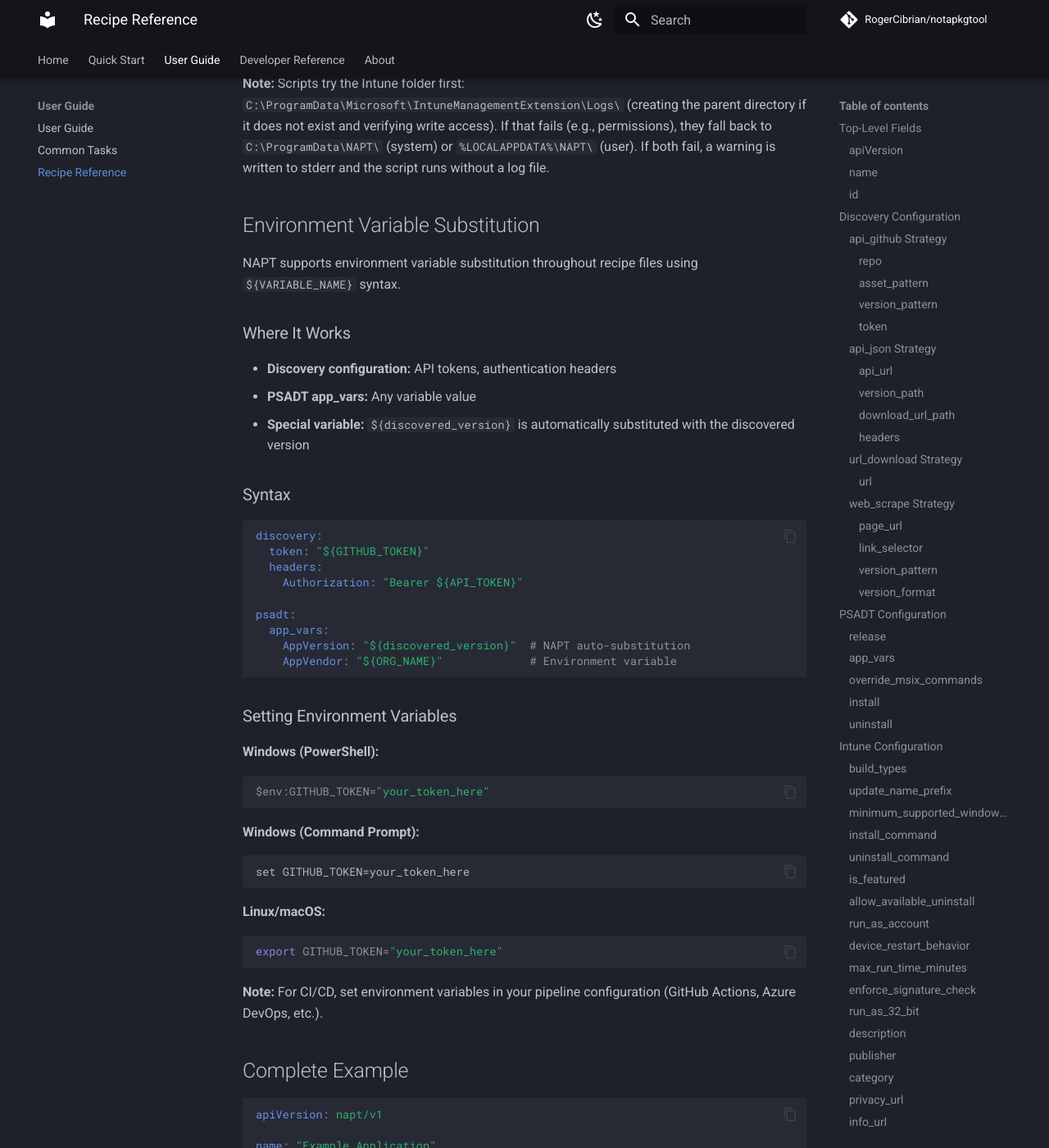
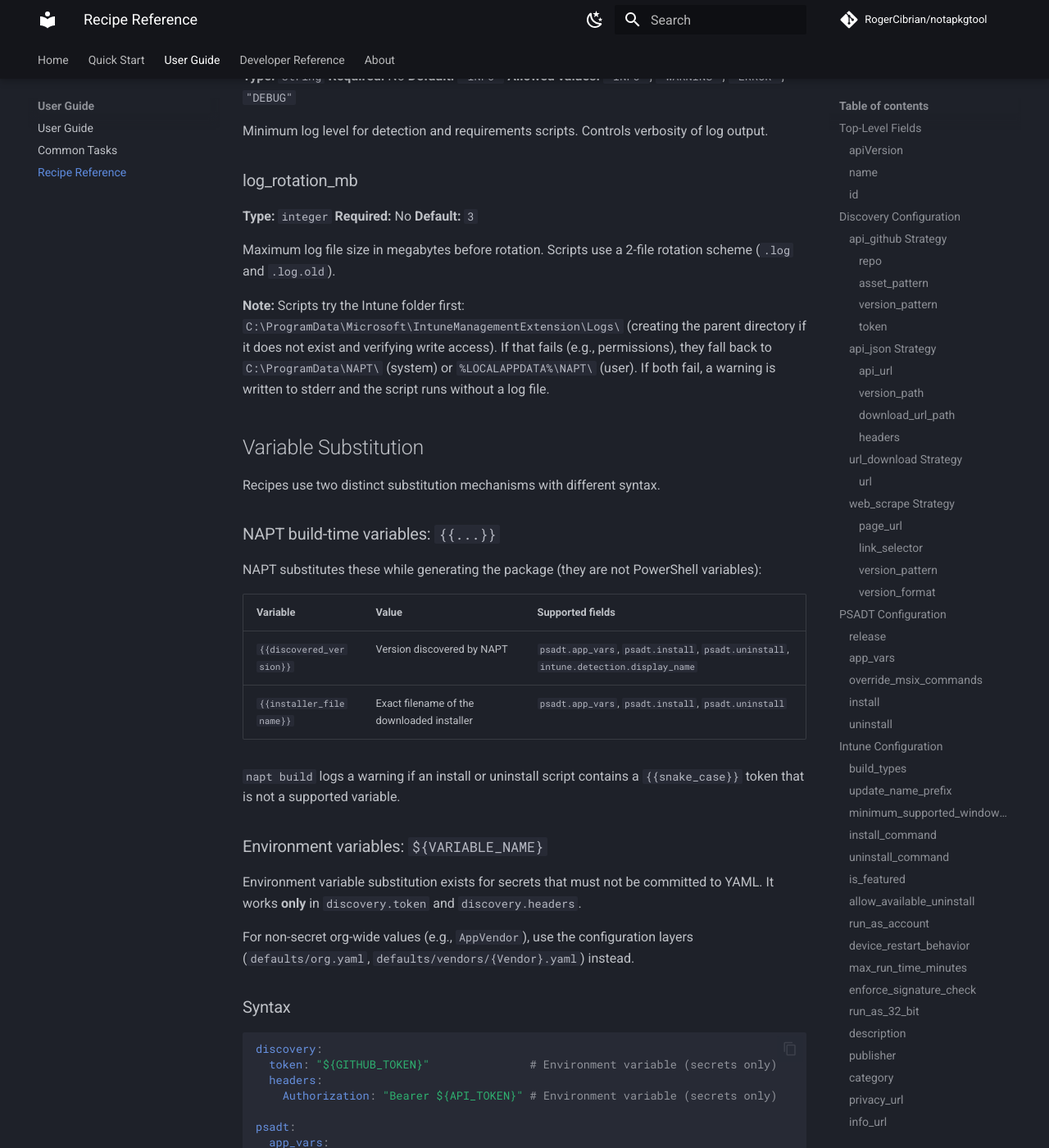
Before and after one commit to RogerCibrian/notapkgtool, an MkDocs documentation site: the page built from docs/recipe-reference.md, in a window 1280 px wide and 1400 px high, scrolled down 19486 px. Shown: the whole window at 82% size. Built offline with MkDocs 1.6.1 and Material for MkDocs 9.7.7, drawn with Linux system fonts in a browser that asks for light colours; comment, search, counter and statistics services are not loaded; some of the changed text lies outside the part shown.

Commit message:
fix: Overhaul recipe variable substitution

````diff
--- a/docs/recipe-reference.md
+++ b/docs/recipe-reference.md
@@ -306,9 +306,9 @@ psadt:
   release: "latest"                      # Optional: PSADT release version
   app_vars:                              # Optional: PSADT application variables
     AppName: "Application Name"
-    AppVersion: "${discovered_version}"  # Use for auto-substitution
+    AppVersion: "{{discovered_version}}" # Substituted at build time
   install: |                             # Required: PowerShell installation script
-    Start-ADTMsiProcess -Action Install -Path "$dirFiles\installer.msi" -Parameters "ALLUSERS=1"
+    Start-ADTMsiProcess -Action Install -FilePath "{{installer_filename}}" -ArgumentList "ALLUSERS=1"
   uninstall: |                           # Required: PowerShell uninstallation script
     Uninstall-ADTApplication -Name "Application Name"
 ```
@@ -337,16 +337,20 @@ PSADT application variables set in the generated `Invoke-AppDeployToolkit.ps1` f
 **Common Variables:**
 
 - `AppName`: Display name shown in PSADT dialogs
-- `AppVersion`: Application version (use `${discovered_version}` for auto-substitution)
+- `AppVersion`: Application version (use `{{discovered_version}}` for auto-substitution)
 - `AppVendor`: Vendor name (typically set in vendor defaults)
 - `AppArch`: Architecture (`x64`, `x86`, or `All`)
 - `AppLang`: Application language
 
-**Special Variable:** `${discovered_version}` is automatically substituted with the version
-discovered by NAPT. Use this in `AppVersion` to ensure the version matches the downloaded
-installer.
+**Build-time variables:** NAPT substitutes `{{discovered_version}}` (the version
+discovered by NAPT) and `{{installer_filename}}` (the exact filename of the downloaded
+installer) in all `app_vars` values.
+Use `{{discovered_version}}` in `AppVersion` to ensure the version matches the
+downloaded installer.
 
-**Environment Variable Substitution:** All values support `${VARIABLE_NAME}` syntax.
+For org-wide values such as `AppVendor`, set them once in `defaults/org.yaml`
+(or a vendor file) instead of repeating them per recipe — the configuration
+layers are deep-merged into every recipe.
 
 ### override_msix_commands
 
@@ -399,12 +403,17 @@ psadt:
 PowerShell script executed during installation. Inserted into the generated
 `Invoke-AppDeployToolkit.ps1` in the installation section.
 
-**Available Variables:**
+**Build-time variables** (substituted by NAPT when the script is generated —
+these are not PowerShell variables):
 
-- `$($adtSession.DirFiles)`: Path to installer files directory (contains downloaded installer)
-- `$discovered_version`: Version discovered by NAPT
-- Standard PSADT variables: `$dirApp`, `$dirSupportFiles`, etc.
-- All `app_vars` are available (e.g., `$AppName`, `$AppVersion`)
+- `{{discovered_version}}`: Version discovered by NAPT
+- `{{installer_filename}}`: Exact filename of the downloaded installer in the
+  package's `Files` directory
+
+**PowerShell variables** (available at deploy time):
+
+- `$($adtSession.DirFiles)`: Path to the installer files directory
+- `$adtSession.AppName`, `$adtSession.AppVersion`, etc.: Values from `app_vars`
 
 **Commonly Used PSADT Functions:**
 
@@ -412,10 +421,14 @@ PowerShell script executed during installation. Inserted into the generated
 - `Start-ADTMsiProcess`: Install MSI files with parameters
 - `Uninstall-ADTApplication`: Uninstall applications by name
 
+**Note:** PSADT resolves a relative `-FilePath` against the `Files` directory
+and does not expand wildcards.
+Use `{{installer_filename}}` instead of a wildcard pattern.
+
 **Example:**
 ```yaml
 install: |
-  Start-ADTMsiProcess -Action Install -Path "$dirFiles\installer.msi" -Parameters "ALLUSERS=1 /qn"
+  Start-ADTMsiProcess -Action Install -FilePath "{{installer_filename}}" -ArgumentList "ALLUSERS=1"
 ```
 
 ### uninstall
@@ -749,9 +762,11 @@ generated script filenames.
 characters removed). Script filenames follow the pattern:
 `{DisplayName}_{Version}-Detection.ps1` and `{DisplayName}_{Version}-Requirements.ps1`.
 
-**Template Variable Support:** `${discovered_version}` is automatically substituted with the
+**Template Variable Support:** `{{discovered_version}}` is automatically substituted with the
 discovered version. Use this when the registry DisplayName includes the version number (e.g.,
 "7-Zip 25.01 (x64)").
+This is the only build-time variable supported here; `{{installer_filename}}` never appears
+in a registry DisplayName.
 
 **Wildcard Support:** When `display_name` contains wildcards (`*` or `?`), scripts use
 PowerShell's `-like` operator instead of exact `-eq` matching:
@@ -772,7 +787,7 @@ intune:
 ```yaml
 intune:
   detection:
-    display_name: "7-Zip ${discovered_version} (x64)"  # Matches "7-Zip 25.01 (x64)"
+    display_name: "7-Zip {{discovered_version}} (x64)"  # Matches "7-Zip 25.01 (x64)"
 ```
 
 **Example with wildcard (for MSI with override):**
@@ -947,30 +962,45 @@ it does not exist and verifying write access). If that fails (e.g., permissions)
 to `C:\ProgramData\NAPT\` (system) or `%LOCALAPPDATA%\NAPT\` (user). If both fail, a warning is
 written to stderr and the script runs without a log file.
 
-## Environment Variable Substitution
+## Variable Substitution
 
-NAPT supports environment variable substitution throughout recipe files using `${VARIABLE_NAME}`
-syntax.
+Recipes use two distinct substitution mechanisms with different syntax.
 
-### Where It Works
+### NAPT build-time variables: `{{...}}`
 
-- **Discovery configuration:** API tokens, authentication headers
-- **PSADT app_vars:** Any variable value
-- **Special variable:** `${discovered_version}` is automatically substituted with the discovered
-  version
+NAPT substitutes these while generating the package (they are not PowerShell
+variables):
+
+| Variable | Value | Supported fields |
+|----------|-------|------------------|
+| `{{discovered_version}}` | Version discovered by NAPT | `psadt.app_vars`, `psadt.install`, `psadt.uninstall`, `intune.detection.display_name` |
+| `{{installer_filename}}` | Exact filename of the downloaded installer | `psadt.app_vars`, `psadt.install`, `psadt.uninstall` |
+
+`napt build` logs a warning if an install or uninstall script contains a
+`{{snake_case}}` token that is not a supported variable.
+
+### Environment variables: `${VARIABLE_NAME}`
+
+Environment variable substitution exists for secrets that must not be committed
+to YAML.
+It works **only** in `discovery.token` and `discovery.headers`.
+
+For non-secret org-wide values (e.g., `AppVendor`), use the configuration layers
+(`defaults/org.yaml`, `defaults/vendors/{Vendor}.yaml`) instead.
 
 ### Syntax
 
 ```yaml
 discovery:
-  token: "${GITHUB_TOKEN}"
+  token: "${GITHUB_TOKEN}"               # Environment variable (secrets only)
   headers:
-    Authorization: "Bearer ${API_TOKEN}"
+    Authorization: "Bearer ${API_TOKEN}" # Environment variable (secrets only)
 
 psadt:
   app_vars:
-    AppVersion: "${discovered_version}"  # NAPT auto-substitution
-    AppVendor: "${ORG_NAME}"             # Environment variable
+    AppVersion: "{{discovered_version}}" # NAPT build-time substitution
+  install: |
+    Start-ADTProcess -FilePath "{{installer_filename}}" -ArgumentList "/S"
 ```
 
 ### Setting Environment Variables
@@ -1015,9 +1045,9 @@ intune:
 psadt:
   app_vars:
     AppName: "Example Application"
-    AppVersion: "${discovered_version}"
+    AppVersion: "{{discovered_version}}"
   install: |
-    Start-ADTProcess -Path "$dirFiles\*.exe" -Parameters "/S"
+    Start-ADTProcess -FilePath "{{installer_filename}}" -ArgumentList "/S"
   uninstall: |
     Uninstall-ADTApplication -Name "Example Application"
 ```
````
Also changed, not shown: docs/changelog.md (+18 -0 lines), docs/common-tasks.md (+9 -9 lines), docs/user-guide.md (+2 -2 lines), 12 other files.
